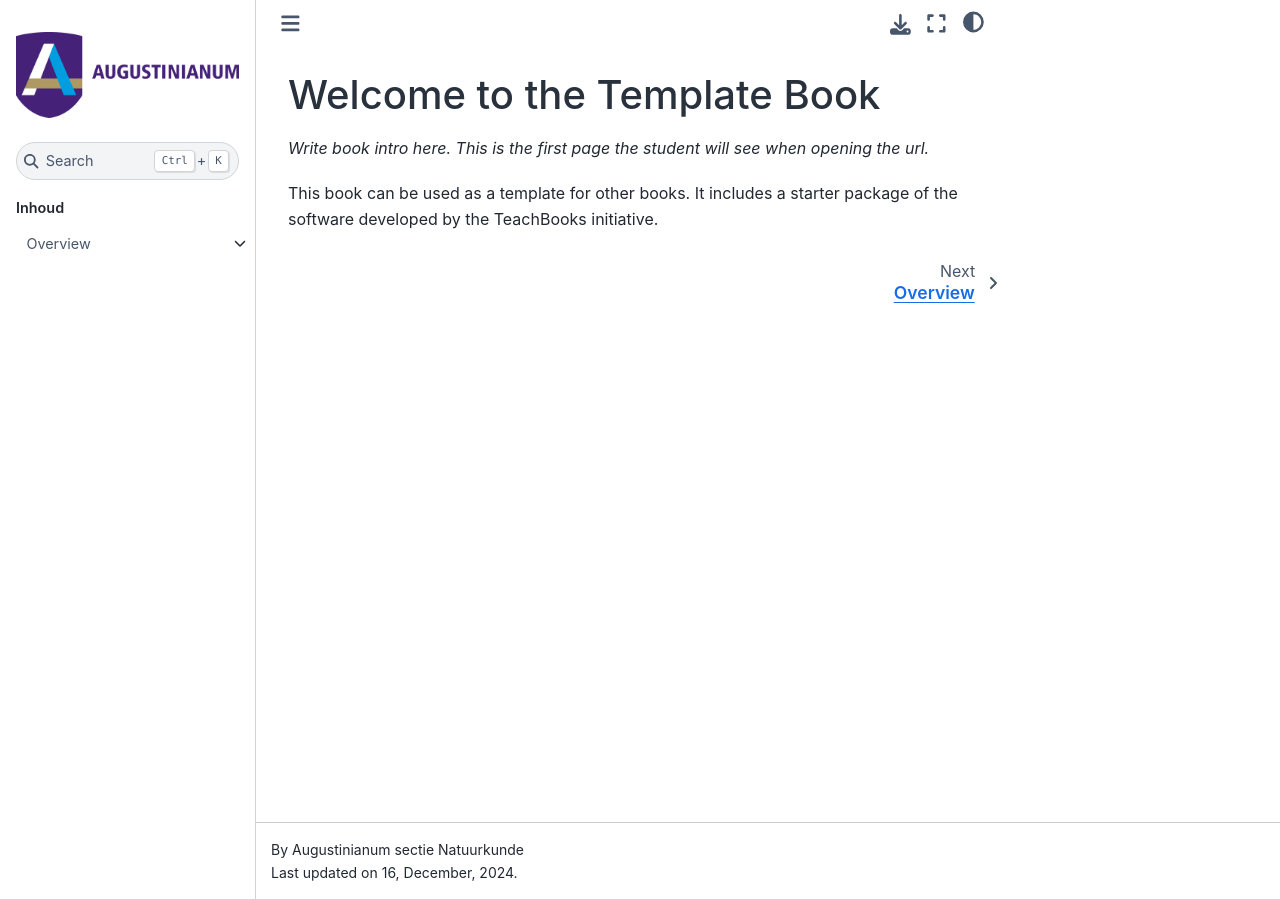
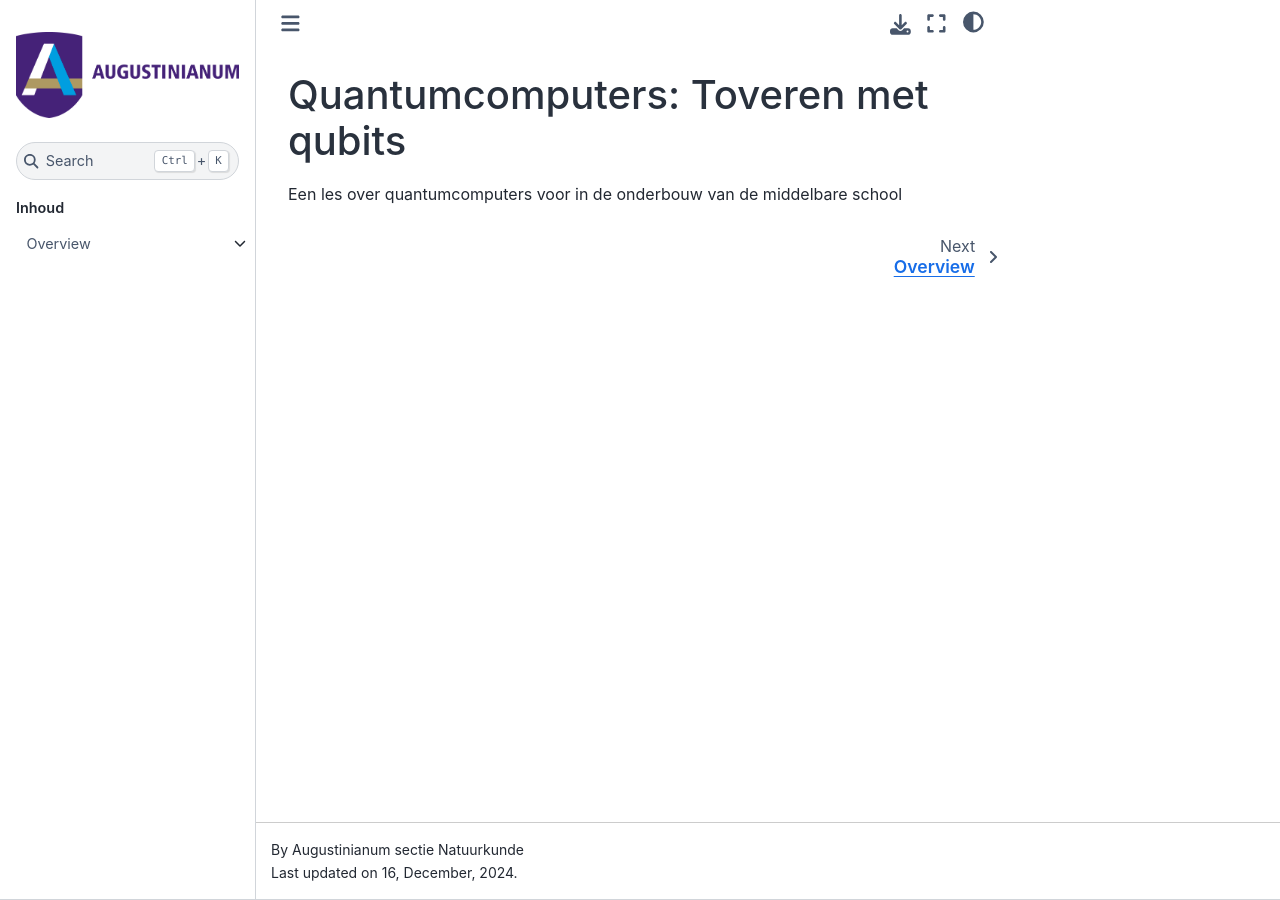
Before and after one commit to AUG-natuurkunde/Quantumcomputers, a Jupyter Book: the page built from book/intro.md, in a window 1280 px wide. Built offline with Jupyter Book 1.0.4 settings and Sphinx 7.4.7 and the Sphinx Book theme 1.1.4, drawn with Linux system fonts in a browser that asks for light colours; comment, search, counter and statistics services are not loaded.

Commit message:
Intro op de les geschreven

```diff
--- a/book/intro.md
+++ b/book/intro.md
@@ -1,6 +1,4 @@
 (intro)=
-# Welcome to the Template Book
+# Quantumcomputers: Toveren met qubits
 
-_Write book intro here. This is the first page the student will see when opening the url._
-
-This book can be used as a template for other books. It includes a starter package of the software developed by the TeachBooks initiative.
+Een les over quantumcomputers voor in de onderbouw van de middelbare school
```
